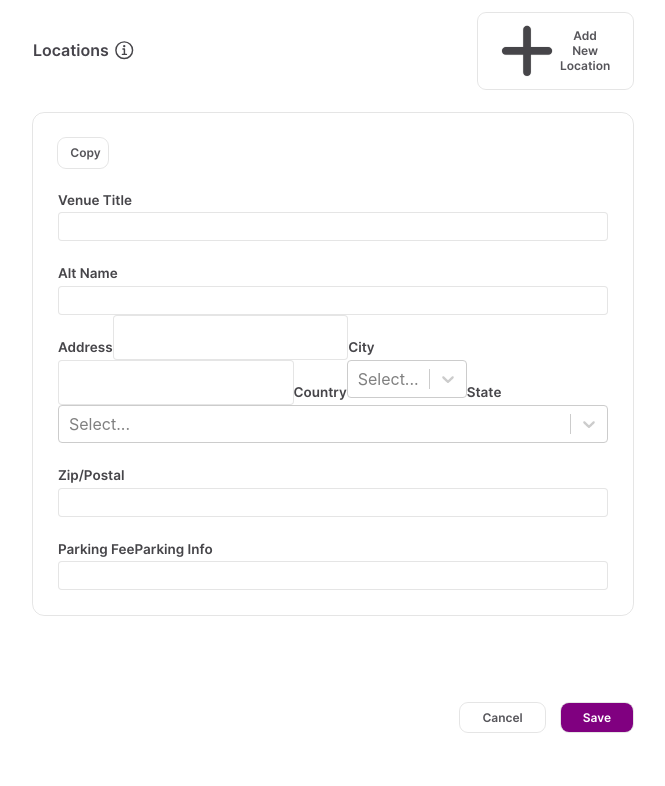
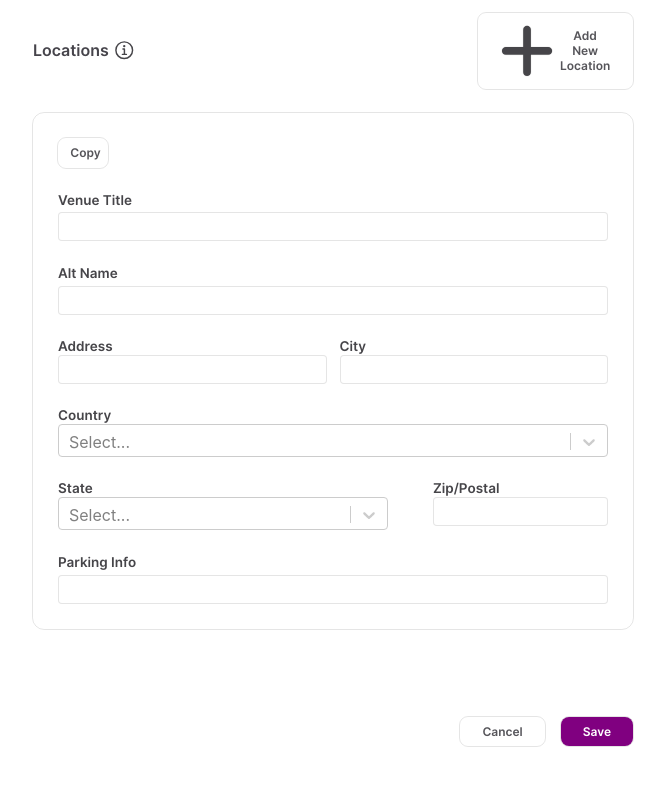
Before and after one commit to Sanjin-Pajic/forms-playground-vite, a React (Vite) app: page / in a window 1280 px wide. Both pictures are taken after a click on the element "Add New Location". Shown: the top 786 px of the page, without its empty margins (307-972 px from the left). Built offline with nearby package versions, Linux system fonts and the light colour scheme.

Commit message:
feat(form): add selectable fields

```diff
--- a/src/layouts/location/Location.styles.ts
+++ b/src/layouts/location/Location.styles.ts
@@ -19,6 +19,7 @@ export const CopyButtonWrapper = styled.div`
 `
 
 export const TextLabel = styled.label`
+    width: 100%;
     padding: 1.5rem 0 0.3rem;
     font-family: 'Inter-SemiBold';
     color: #464549;
@@ -26,7 +27,7 @@ export const TextLabel = styled.label`
 `
 
 export const TextInput = styled.input<{ maxWidth?: string }>`
-    width: ${(p) => p.maxWidth ?? '100%'};
+    width: 100%;
     font-size: 13.5px;
     padding: 6px 4px;
     border-radius: 4px;
--- a/src/layouts/location/Location.tsx
+++ b/src/layouts/location/Location.tsx
@@ -3,8 +3,7 @@ import { LocationWrapper, LocationMain, CopyButtonWrapper, TextLabel, TextInput
 import IconCopy from '../../assets/icons/copy.svg?react'
 import { FormFieldValues } from '../../pages/home/Home'
 import ReusableButton from '../../components/common/button/ReusableButton'
-import { Divider } from '../../pages/home/Home.styles'
-import Select from 'react-select'
+import Select, { StylesConfig } from 'react-select'
 
 function Location(props: FormFieldValues) {
     const { register } = useForm<FormFieldValues>({
@@ -20,7 +19,83 @@ function Location(props: FormFieldValues) {
         }
     })
 
-    const options = [
+    const stateOptions = [
+        { value: 'AL', label: 'Alabama' },
+        { value: 'AK', label: 'Alaska' },
+        { value: 'AZ', label: 'Arizona' },
+        { value: 'AR', label: 'Arkansas' },
+        { value: 'CA', label: 'California' },
+        { value: 'CO', label: 'Colorado' },
+        { value: 'CT', label: 'Connecticut' },
+        { value: 'DE', label: 'Delaware' },
+        { value: 'FL', label: 'Florida' },
+        { value: 'GA', label: 'Georgia' },
+        { value: 'HI', label: 'Hawaii' },
+        { value: 'ID', label: 'Idaho' },
+        { value: 'IL', label: 'Illinois' },
+        { value: 'IN', label: 'Indiana' },
+        { value: 'IA', label: 'Iowa' },
+        { value: 'KS', label: 'Kansas' },
+        { value: 'KY', label: 'Kentucky' },
+        { value: 'LA', label: 'Louisiana' },
+        { value: 'ME', label: 'Maine' },
+        { value: 'MD', label: 'Maryland' },
+        { value: 'MA', label: 'Massachusetts' },
+        { value: 'MI', label: 'Michigan' },
+        { value: 'MN', label: 'Minnesota' },
+        { value: 'MS', label: 'Mississippi' },
+        { value: 'MO', label: 'Missouri' },
+        { value: 'MT', label: 'Montana' },
+        { value: 'NE', label: 'Nebraska' },
+        { value: 'NV', label: 'Nevada' },
+        { value: 'NH', label: 'New Hampshire' },
+        { value: 'NJ', label: 'New Jersey' },
+        { value: 'NM', label: 'New Mexico' },
+        { value: 'NY', label: 'New York' },
+        { value: 'NC', label: 'North Carolina' },
+        { value: 'ND', label: 'North Dakota' },
+        { value: 'OH', label: 'Ohio' },
+        { value: 'OK', label: 'Oklahoma' },
+        { value: 'OR', label: 'Oregon' },
+        { value: 'PA', label: 'Pennsylvania' },
+        { value: 'RI', label: 'Rhode Island' },
+        { value: 'SC', label: 'South Carolina' },
+        { value: 'SD', label: 'South Dakota' },
+        { value: 'TN', label: 'Tennessee' },
+        { value: 'TX', label: 'Texas' },
+        { value: 'UT', label: 'Utah' },
+        { value: 'VT', label: 'Vermont' },
+        { value: 'VA', label: 'Virginia' },
+        { value: 'WA', label: 'Washington' },
+        { value: 'WV', label: 'West Virginia' },
+        { value: 'WI', label: 'Wisconsin' },
+        { value: 'WY', label: 'Wyoming' }
+    ]
+
+    interface Option {
+        value: string
+        label: string
+    }
+
+    const customStyles: StylesConfig<Option, false> = {
+        control: (provided) => ({
+            ...provided,
+            height: '33px',
+            minHeight: '30px'
+        }),
+        valueContainer: (provided) => ({
+            ...provided,
+            height: '33px',
+            display: 'flex',
+            alignItems: 'center'
+        }),
+        indicatorsContainer: (provided) => ({
+            ...provided,
+            height: '33px'
+        })
+    }
+
+    const countryOptions = [
         {
             value: 'US',
             label: 'United States'
@@ -45,26 +120,39 @@ function Location(props: FormFieldValues) {
 
                     <TextLabel>Alt Name</TextLabel>
                     <TextInput type="text" id="altName" {...register}></TextInput>
-
+                    <div
+                        style={{
+                            display: 'flex',
+                            width: '100%',
+                            paddingTop: '20px',
+                            justifyContent: 'space-between'
+                        }}
+                    >
+                        <div style={{ width: '47%' }}>
                             <TextLabel>Address</TextLabel>
-                    <TextInput maxWidth="41%" type="text" id="address" {...register}></TextInput>
-
+                            <TextInput type="text" id="address" {...register}></TextInput>
+                        </div>
+                        <div style={{ width: '47%', marginRight: '10px' }}>
                             <TextLabel>City</TextLabel>
-                    <TextInput maxWidth="41%" type="text" id="city" {...register}></TextInput>
-
+                            <TextInput type="text" id="city" {...register}></TextInput>
+                        </div>
+                    </div>
+                    <div style={{ width: '100%', paddingTop: '20px' }}>
                         <TextLabel>Country</TextLabel>
-                    <Select options={options} />
-
+                        <Select options={countryOptions} styles={customStyles} />
+                    </div>
+                    <div
+                        style={{ display: 'flex', justifyContent: 'space-between', width: '100%', paddingTop: '20px' }}
+                    >
+                        <div style={{ width: '60%' }}>
                             <TextLabel>State</TextLabel>
-                    <div style={{ width: '100%' }}>
-                        <Select />
+                            <Select options={stateOptions} styles={customStyles} />
                         </div>
-
+                        <div style={{ width: '30%', marginRight: '10px' }}>
                             <TextLabel>Zip/Postal</TextLabel>
                             <TextInput type="text" id="postal" {...register}></TextInput>
-
-                    <TextLabel>Parking Fee</TextLabel>
-                    <div />
+                        </div>
+                    </div>
 
                     <TextLabel>Parking Info</TextLabel>
                     <TextInput type="textarea"></TextInput>
```
Lines whose indentation alone changed are shown as unchanged.
